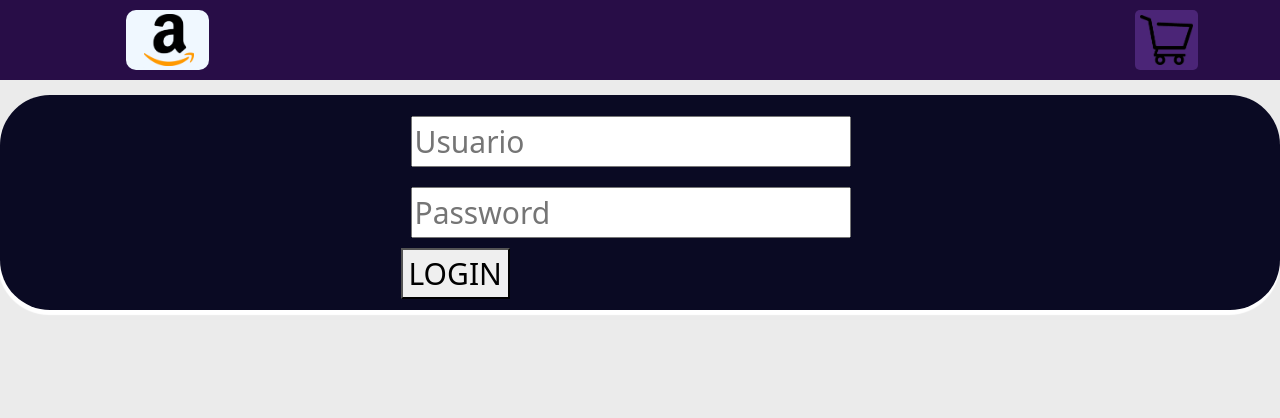
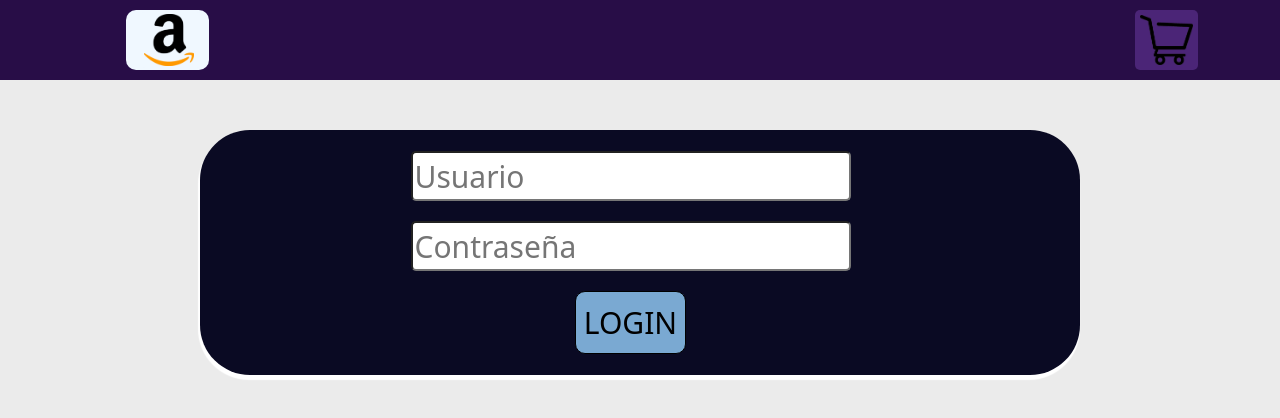
Before and after one commit to GN15H/tienda, a React (Create React App) app: page /login in a window 1280 px wide. Shown: the top 418 px of the page. Built offline with nearby package versions, Linux system fonts and the light colour scheme.

Commit message:
Sixth commit

```diff
--- a/src/App.js
+++ b/src/App.js
@@ -10,17 +10,18 @@ import VistaProducto from './componentes/VistaProducto';
 
 
 function App() {
-  const [carrito, setCarrito] = useState(0)
-  const masCarrito = ()=>{
-    setCarrito(carrito + 1)
-    console.log(carrito);
-  }
-  const menosCarrito = ()=>{
-    if (carrito > 0){
-      setCarrito(carrito - 1)
-    }
-    console.log(carrito);
-  }
+
+  // const [carrito, setCarrito] = useState(0)
+  // const masCarrito = ()=>{
+  //   setCarrito(carrito + 1)
+  //   console.log(carrito);
+  // }
+  // const menosCarrito = ()=>{
+  //   if (carrito > 0){
+  //     setCarrito(carrito - 1)
+  //   }
+  //   console.log(carrito);
+  // }
 
   return (
     <div className="App">
@@ -28,9 +29,9 @@ function App() {
         <Header/>
         <Routes>
           <Route path='/productos' element={<ContenedorProductos />} />
-          <Route path={`/productos/:id`} element={<VistaProducto masCarrito={masCarrito} menosCarrito={menosCarrito}/>} />
+          <Route path={`/productos/:id`} element={<VistaProducto />} />
           <Route path='/login' element={<Login/>} />
-          <Route path='/carrito' element={<Carrito carrito={carrito}/>}/>
+          <Route path='/carrito' element={<Carrito />}/>
         </Routes>
       </BrowserRouter>
     </div>
--- a/src/componentes/Carrito.jsx
+++ b/src/componentes/Carrito.jsx
@@ -1,16 +1,80 @@
+import { useState, useEffect } from "react"
 import '../hojas-de-estilo/Carrito.css'
+import axios from 'axios'
+import Compras from './Compras'
 
-function Carrito(props){
+export let boughtObj= [1,0,0,0,0,0,0,0,0,0]
+
+export const buy = (id)=>{
+    boughtObj[id-1] ++
+    console.log(boughtObj);
+}
+
+export const discard = (id)=>{
+    if (boughtObj[id-1]>0){
+        boughtObj[id-1] --
+    }
+    console.log(boughtObj);
+}
+
+// export let boughtObj = {};
+
+
+const URI = 'http://localhost:8000/productos/'
+
+
+function Carrito(){
+
+
+    // const [prods, setProd] = useState([])
+    // useEffect( ()=>{
+    //     getProds()
+    // }, [])
+
+    // const getProds= async ()=>{
+    //     const res = await axios.get(URI)
+    //     const resImage = await axios.get(URI + 'images/')
+    //     //console.log(res.data);
+    //     //console.log(images.data);
+    //     for (let i = 0; i< res.data.length; i++){
+    //         response.push({datos: res.data[i], imagen: resImage.data[i]})
+    //     }
+    //     let response = []
+    //     //console.log(blogs[0].imagen);
+    //     setProd(response)
+    //     //console.log(response);
+    // }
+    // //console.log(response[0].datos);
+
+
     return(
         <div className="contenedor-contador-carrito">
             <div className="contenedor-contador-carrito-detalles">
                 <h3>CANTIDAD DE PRODUCTOS:</h3>
             </div>
-            <div className="contenedor-carrito-cantidad">
-                <h1>{`${props.carrito}`}</h1>
+            <div className="contenedor-compras">
+                {
+                    // boughtObj.map((product, index)=>{
+                    //     if (product>0){
+                    //         return (
+                    //         <Compras
+                    //           key={index}
+                    //           id={index}
+                    //           nombreProducto={index+1}
+                    //           cantidad={product}
+                    //           />
+                    //         )
+                    //     }
+
+                    // }
+
+
+                    //     )
+                }
             </div>
         </div>
     )
 }
 
+// export default {Carrito, boughtObj, buy};
 export default Carrito;
--- /dev/null
+++ b/src/componentes/Compras.jsx
@@ -0,0 +1,21 @@
+import '../hojas-de-estilo/Compras.css'
+
+function Compras(props){
+    return(
+
+    <div className="compras">
+        <div className="compras-contenedor-imagen">
+            <img src={props.imagen} className="compras-imagen"></img>
+        </div>
+        <div className="compras-detalles">
+            <p>Compra</p>
+            <p>{props.nombreProducto}</p>
+            <p>{props.cantidad}</p>
+        </div>
+    </div>
+
+    )
+
+}
+
+export default Compras;
--- a/src/componentes/ContenedorProductos.jsx
+++ b/src/componentes/ContenedorProductos.jsx
@@ -26,6 +26,7 @@ function ContenedorProductos(props){
         }
         //console.log(blogs[0].imagen);
         setBlog(response)
+        console.log(blogs);
     }
 
      return(
--- a/src/componentes/Login.jsx
+++ b/src/componentes/Login.jsx
@@ -10,8 +10,8 @@ function Login(props){
             <div className="username-password">
                 <form>
                     <input type="text" placeholder="Usuario"  name="usuario" />
-                    <input type="text" placeholder="Password" name="password" />
-                    <Link to="productos">
+                    <input type="text" placeholder="Contraseña" name="password" />
+                    <Link className="submit-login" to="/productos">
                         <button className="boton-login">LOGIN</button>
 
                     </Link>
--- a/src/componentes/VistaProducto.jsx
+++ b/src/componentes/VistaProducto.jsx
@@ -3,7 +3,7 @@ import '../hojas-de-estilo/VistaProducto.css'
 import { useEffect, useState } from 'react'
 import axios from 'axios'
 import { Link, useLocation } from 'react-router-dom'
-
+import { buy, boughtObj, discard } from './Carrito'
 
 
 
@@ -12,6 +12,14 @@ import { Link, useLocation } from 'react-router-dom'
 const cond = 'http://localhost:8000/productos'
 
 function VistaProducto(props){
+
+    const add = ()=>{
+        buy(blog.dato.id)
+    }
+
+    const less = ()=>{
+        discard(blog.dato.id)
+    }
 
     const location = useLocation().pathname
 
@@ -65,8 +73,8 @@ function VistaProducto(props){
                         <p>{blog.dato.precio}$</p>
                     </div>
                     <div className="botones-compra">
-                        <button className='boton-mas' onClick={props.masCarrito}>+</button>
-                        <button className='boton-menos' onClick={props.menosCarrito}>-</button>
+                        <button className='boton-mas' onClick={add}>+</button>
+                        <button className='boton-menos' onClick={less}>-</button>
                     </div>
                 </div>
             </div>
--- a/src/hojas-de-estilo/Carrito.css
+++ b/src/hojas-de-estilo/Carrito.css
@@ -3,7 +3,9 @@
     height: 100%;
     margin-top: 150px;
     display: flex;
+    flex-direction: column;
     justify-content: center;
+    border: 5px solid black;
 }
 
 .contenedor-contador-carrito-detalles{
--- /dev/null
+++ b/src/hojas-de-estilo/Compras.css
@@ -0,0 +1,6 @@
+
+.compras{
+    border: 2px solid black;
+    display: flex;
+    flex-direction: column;
+}
--- a/src/hojas-de-estilo/Login.css
+++ b/src/hojas-de-estilo/Login.css
@@ -1,7 +1,10 @@
 .login {
     /*height: 75px;*/
     border-radius: 50px;
+    margin-top: 50px;
     margin-bottom: 20px;
+    margin-left: 200px;
+    margin-right: 200px;
     display: flex;
     justify-content: center;
     align-items: center;
@@ -26,4 +29,26 @@
 
   form input{
     margin: 10px;
+    border-radius: 5px;
+    height: 50px;
+    width: fit-content;
   }
+  .submit-login{
+    margin: 10px;
+    display: flex;
+    justify-content: center;
+    text-decoration: none;
+  }
+
+  .boton-login{
+    border-radius: 10px;
+    padding: 8px;
+    background-color: rgb(122, 169, 210);
+    border: 1px solid black;
+    transition: 0.4s;
+
+  }
+  .boton-login:hover{
+    transition: 0.2s;
+    background-color: rgb(154, 187, 216);
+  }
```
